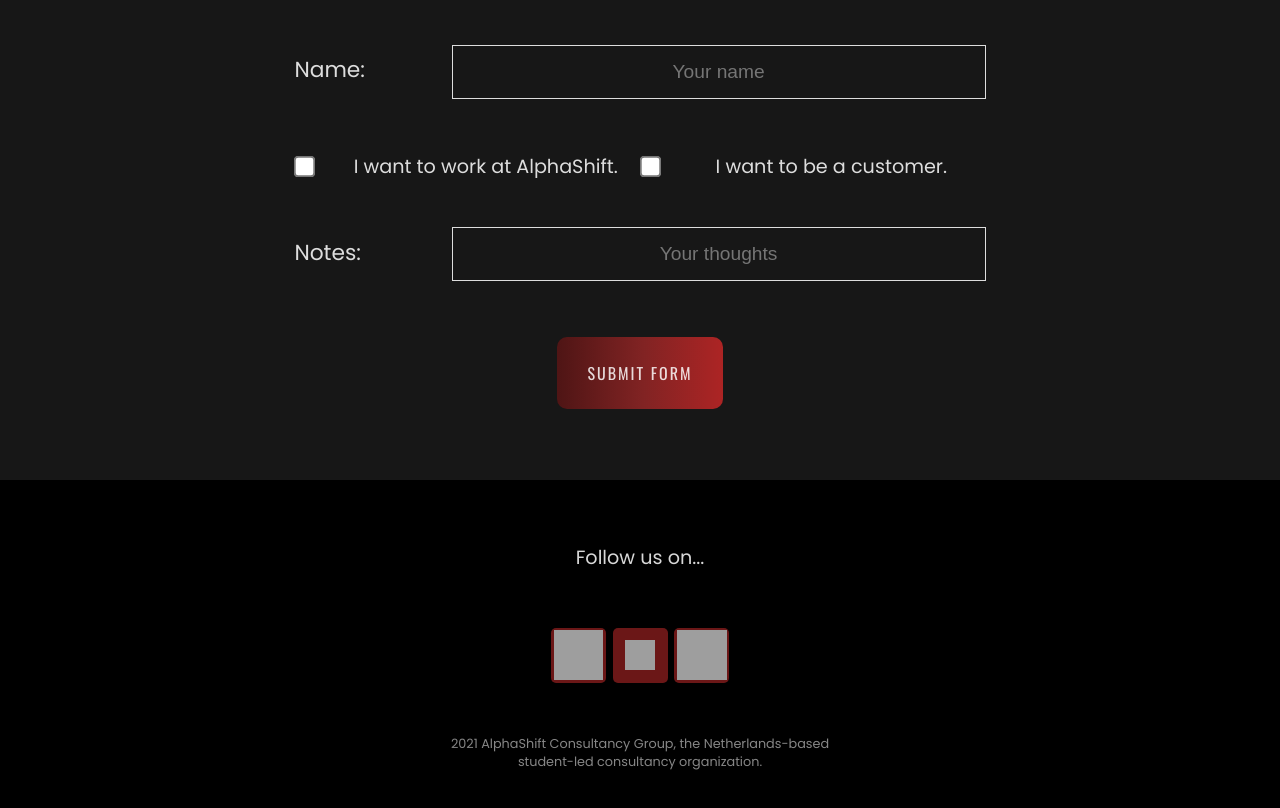
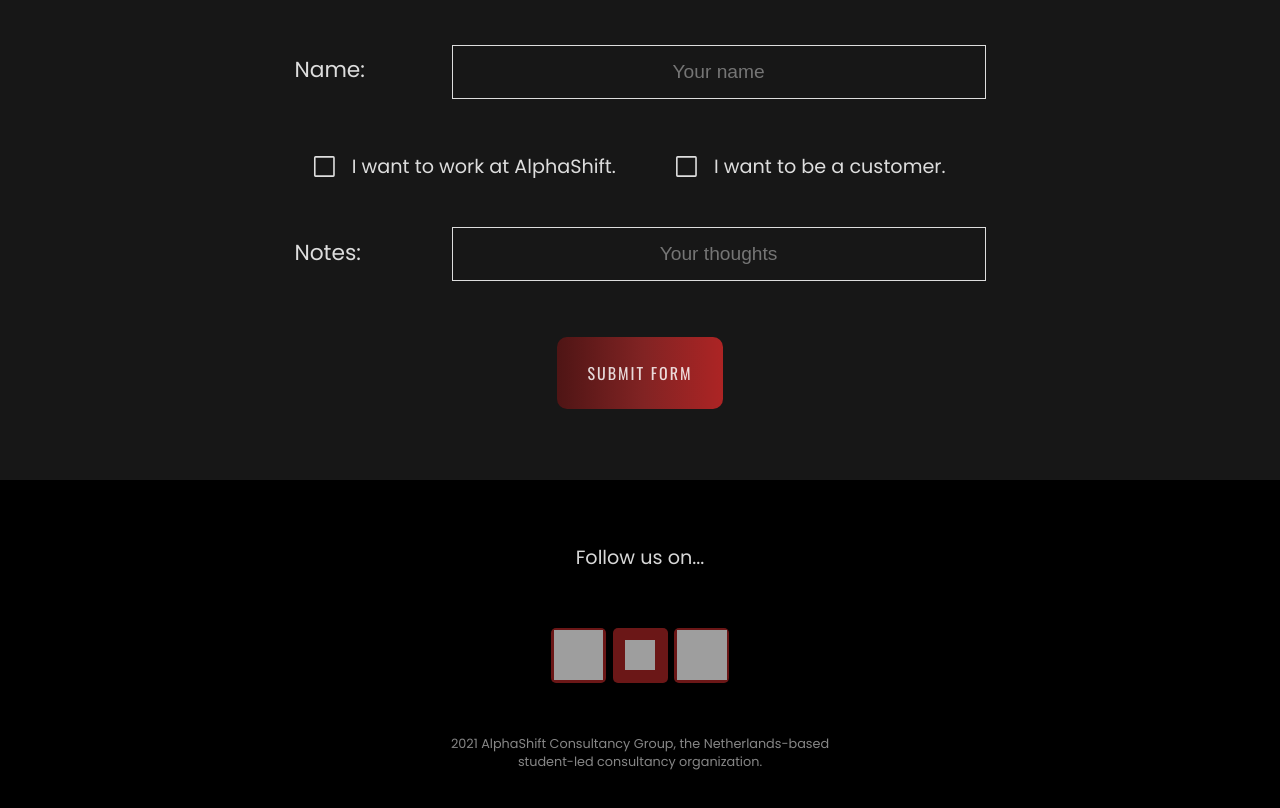
Before and after one commit to eonc21/alphashift-website, a Vue app: page / in a window 1280 px wide. Shown: the part 4320-5128 px from the top of the page. Built offline with nearby package versions, Linux system fonts and the light colour scheme; grey boxes are pictures that could not be loaded.

Commit message:
Finished phone version

```diff
--- a/src/components/Button.vue
+++ b/src/components/Button.vue
@@ -68,7 +68,8 @@
 
 }
 @media (max-width: 600px) {
-    #btn {
+
+    text {
         font-size: 4vw;
     }
 
--- a/src/components/Contact.vue
+++ b/src/components/Contact.vue
@@ -17,13 +17,17 @@
         placeholder="Your name"
       />
       <div class='checkboxes'>
-          <input class="box" id="applicant" type="checkbox" value="applicant" name="apply" v-model="checkedBoxes"/>
+        <div class="box">
+            <input id="applicant" type="checkbox" value="applicant" name="apply" v-model="checkedBoxes"/>
           <label for="applicant" class="checkbox">I want to work at AlphaShift.</label>
+        </div>
+
+        <div class="box">
+            <input id="customer" type="checkbox" value="customer" name="customer" v-model="checkedBoxes"/>
+           <label for="customer" class="checkbox">I want to be a customer.</label>
+        </div>
 
 
-
-          <input class="box" id="customer" type="checkbox" value="customer" name="customer" v-model="checkedBoxes"/>
-           <label for="customer" class="checkbox">I want to be a customer.</label>
 
       </div>
 
@@ -39,6 +43,7 @@
 
       <Button :buttonClick="sendEmail"
       text="SUBMIT FORM" :type="submit"/>
+
 
 
     </form>
@@ -176,19 +181,45 @@
 }
 .checkbox {
   display: flex;
-  width: 50%;
+  width: 100%;
   /* align-self: center; */
   justify-content: center;
 }
 
 .box {
+  display: flex;
   margin-right: 20px;
 
   /* width: 80px; */
 }
 
 input[type=checkbox] {
+  background: #4273DE;
+  color: #fff;
     transform: scale(1.6);
+    margin-right: 20px;
+    border-radius: 1px;
+    outline: none;
+    box-shadow: 0;
+    background-color: rgba(0, 0, 0, 0);
+    border: 0;
+    -webkit-appearance: none;
+    -moz-appearance: none;
+    appearance: none;
+    border: solid 1px rgba(255, 255, 255, 0.863);
+    width: 15px;
+    height: 13px;
+  /* background: red; */
+
+}
+
+
+input[type=checkbox]:checked {
+  background: rgb(116, 20, 20);
+}
+
+#applicant {
+
 }
 
 
@@ -199,7 +230,7 @@
   height: 75px;
   text-align: center;
   align-items: center;
-  width: 90%;
+  width: 85%;
   align-self: center;
   font-size: 1.5vw;
 }
@@ -220,4 +251,40 @@
   align-self: center;
 }
 
+@media (max-width: 600px) {
+    form {
+        width: 80vw;
+        height: 100%;
+        justify-content: space-evenly;
+        }
+
+    .checkboxes {
+      /* justify-content: flex-start; */
+      flex-direction: column;
+      align-self: flex-start;
+      font-size: 4vw;
+      text-align: left;
+    }
+
+    .checkbox {
+      width: 100%;
+      align-self: flex-start;
+      justify-content: flex-start;
+      /* margin: 0; */
+    }
+
+    .box {
+      width: 100%;
+      justify-content: flex-start;
+      align-items: flex-start;
+      align-content: flex-start;
+      margin: 0;
+    }
+
+    input[type=checkbox] {
+      /* margin: 0; */
+    }
+
+}
+
 </style>
--- a/src/components/TextInput.vue
+++ b/src/components/TextInput.vue
@@ -99,7 +99,6 @@
 }
 
 input {
-  /* border-radius: 5px; */
   border: 0.5px solid rgba(255, 255, 255, 0.856);
   padding: 15px 10px;
   background-color: #171717;
@@ -145,4 +144,24 @@
 .TextInput.success .help-message {
   color: var(--success-color);
 }
+
+@media (max-width: 600px) {
+    .TextInput {
+      width: 100%;
+      height: 8%;
+      font-size: 4vw;
+
+    }
+
+    input {
+      width: 57vw;
+      padding: 12px 10px;
+      font-size: 3.4vw;
+      font-family: "Poppins", sans-serif;
+      border-radius: 0px;
+
+    }
+
+}
+
 </style>
--- a/src/components/pages/Conclusion.vue
+++ b/src/components/pages/Conclusion.vue
@@ -1,14 +1,14 @@
 <template>
   <div id='conclusion-page'>
-      <div id='container'>
+        <div id='container'>
             <PageHeader text="INTERESTED? CONTACT US." />
-      <div id='form-container'>
-          <Contact />
-      </div>
-      </div>
+            <div id='form-container'>
+                <Contact />
+            </div>
+        </div>
+  </div>
 
 
-  </div>
   <footer>
       <div id='container'>
 
@@ -195,6 +195,36 @@
     /* flex:1; */
     justify-content: space-evenly;
     height: 80%;
+}
+
+@media (max-width: 600px) {
+    #conclusion-page {
+        height: 110vh;
+    }
+
+    #form-container {
+        display: flex;
+        align-self: center;
+        height: 80%;
+    }
+
+    #container {
+        width: 70%;
+
+    }
+
+    .info {
+        width: 100%;
+        font-size: 6vw;
+    }
+
+    #footer-text {
+        width: 100%;
+    }
+
+    #info {
+        font-size: 3.5vw;
+    }
 
 }
 
```
